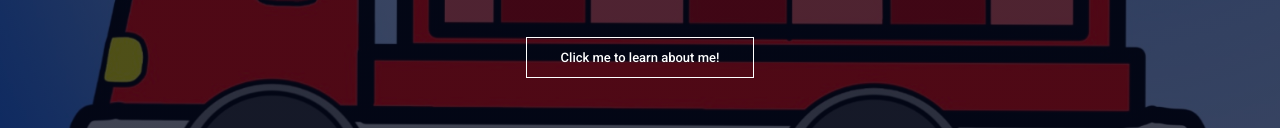
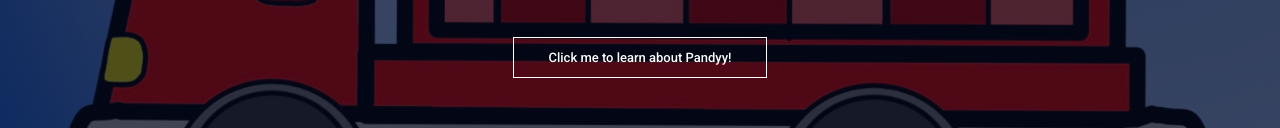
Before and after one commit to Pandy-y/pandy-y.github.io, a plain HTML site: page index.html in a window 1280 px wide. Shown: the part 420-548 px from the top of the page. Drawn offline with Linux system fonts and the light colour scheme.

Commit message:
Update index.html

```diff
--- a/index.html
+++ b/index.html
@@ -24,7 +24,7 @@
      <div class="text-box">
        <h1>Welcome to my website</h1>
        <p>Welcome to my website! This is my website for hopscotch. My username for Hopscotch is Pandyy. <br> I also have a forum account with the name of Innerpanda.</p>
-       <a href="/aboutme" class="link-box">Click me to learn about me!</a>
+       <a href="/aboutme" class="link-box">Click me to learn about Pandyy!</a>
      </div>
   </section>
 </body>
```
